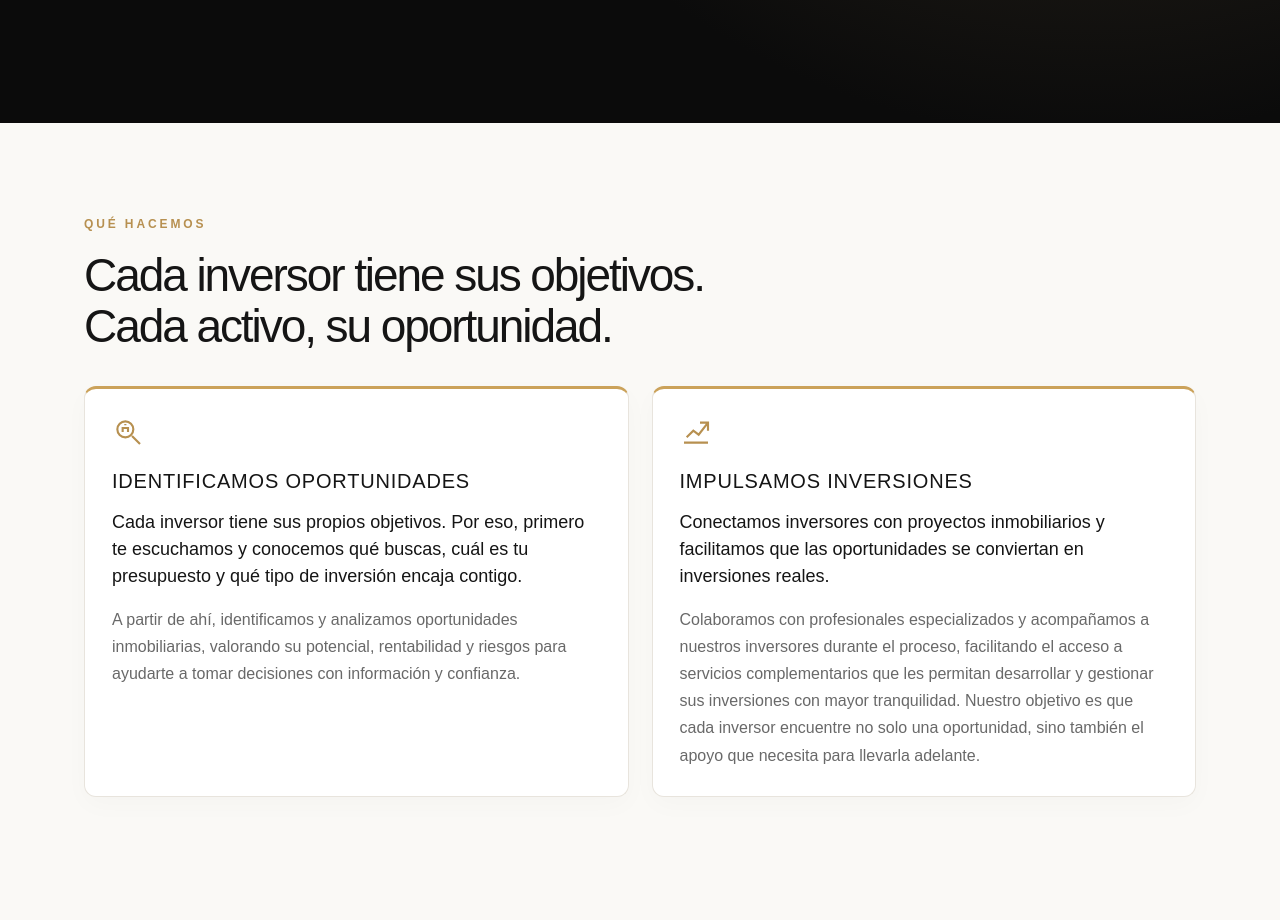
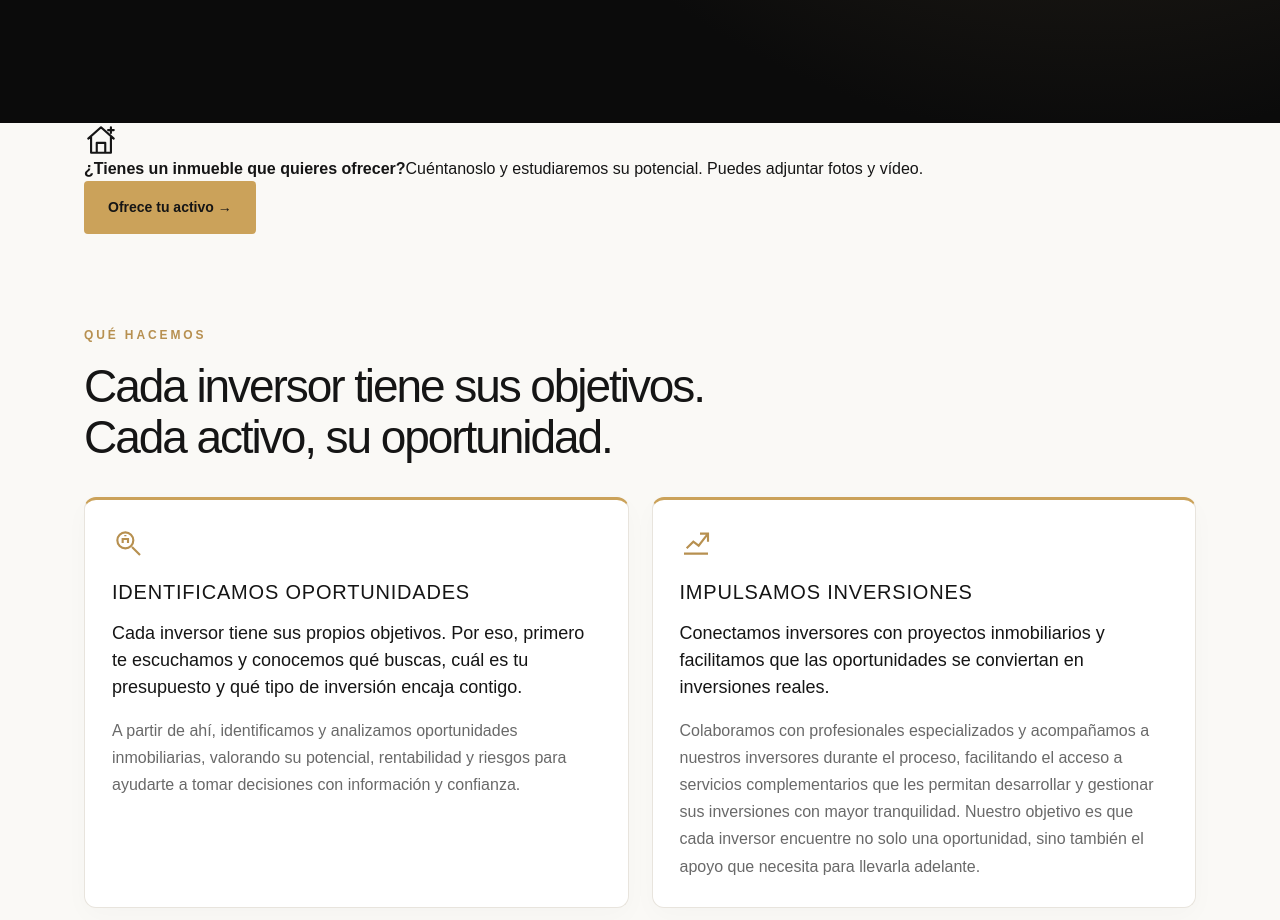
Before and after one commit to propertyinvestors42/property-investors-web, a Next.js app: page / in a window 1280 px wide. Shown: the part 960-1880 px from the top of the page. Built offline with nearby package versions, Linux system fonts and the light colour scheme.

Commit message:
Add prominent property owner call to action directly below homepage hero

```diff
--- a/src/app/page.tsx
+++ b/src/app/page.tsx
@@ -19,6 +19,7 @@ export default function Home() {
       <p>Conectamos inversores y oportunidades inmobiliarias. Conocemos tus objetivos, identificamos proyectos que encajan contigo y te acompañamos para que puedas tomar decisiones de inversión con criterio y confianza.</p>
       <p className="hero-tagline">Juntos hacia tus objetivos.</p><div className="actions"><Link className="button" href="/inversores">Cuéntanos qué buscas</Link><a className="button button-outline" href="#como-trabajamos">Cómo trabajamos</a></div>
     </div></section>
+    <section className="asset-top-banner" aria-label="Ofrece tu inmueble"><div className="wrap asset-top-banner-inner"><span className="asset-top-banner-icon" aria-hidden="true"><svg width="34" height="34" viewBox="0 0 24 24" fill="none" stroke="currentColor" strokeWidth="1.5" strokeLinecap="round" strokeLinejoin="round"><path d="M3 11 12 3l9 8M5 10v11h14V10M9 21v-7h6v7M17 5h4m-2-2v4"/></svg></span><div className="asset-top-banner-copy"><strong>¿Tienes un inmueble que quieres ofrecer?</strong><span>Cuéntanoslo y estudiaremos su potencial. Puedes adjuntar fotos y vídeo.</span></div><Link className="button asset-top-banner-button" href="/ofrece-tu-activo">Ofrece tu activo →</Link></div></section>
     <section className="section wrap" id="que-hacemos"><span className="kicker">Qué hacemos</span>
       <h2>Cada inversor tiene sus objetivos.<br/>Cada activo, su oportunidad.</h2>
       <div className="grid service-grid">
```
